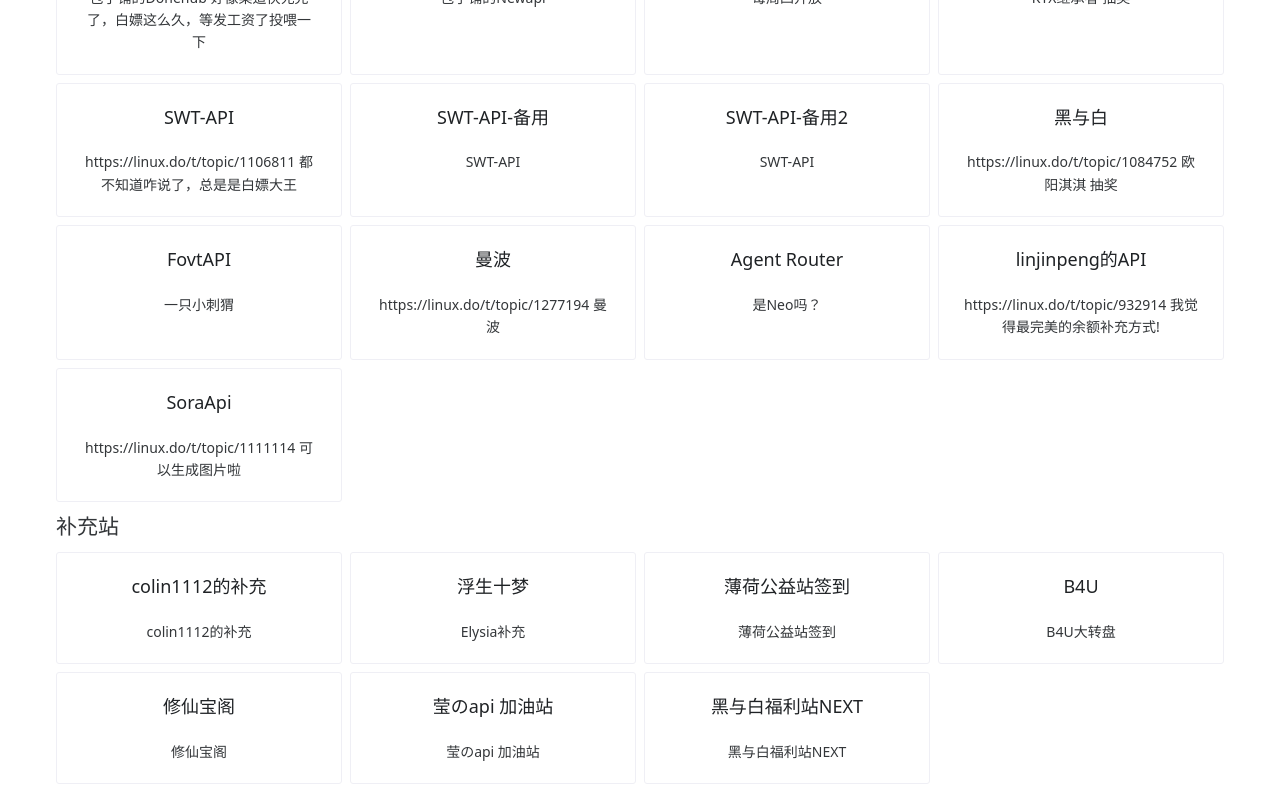
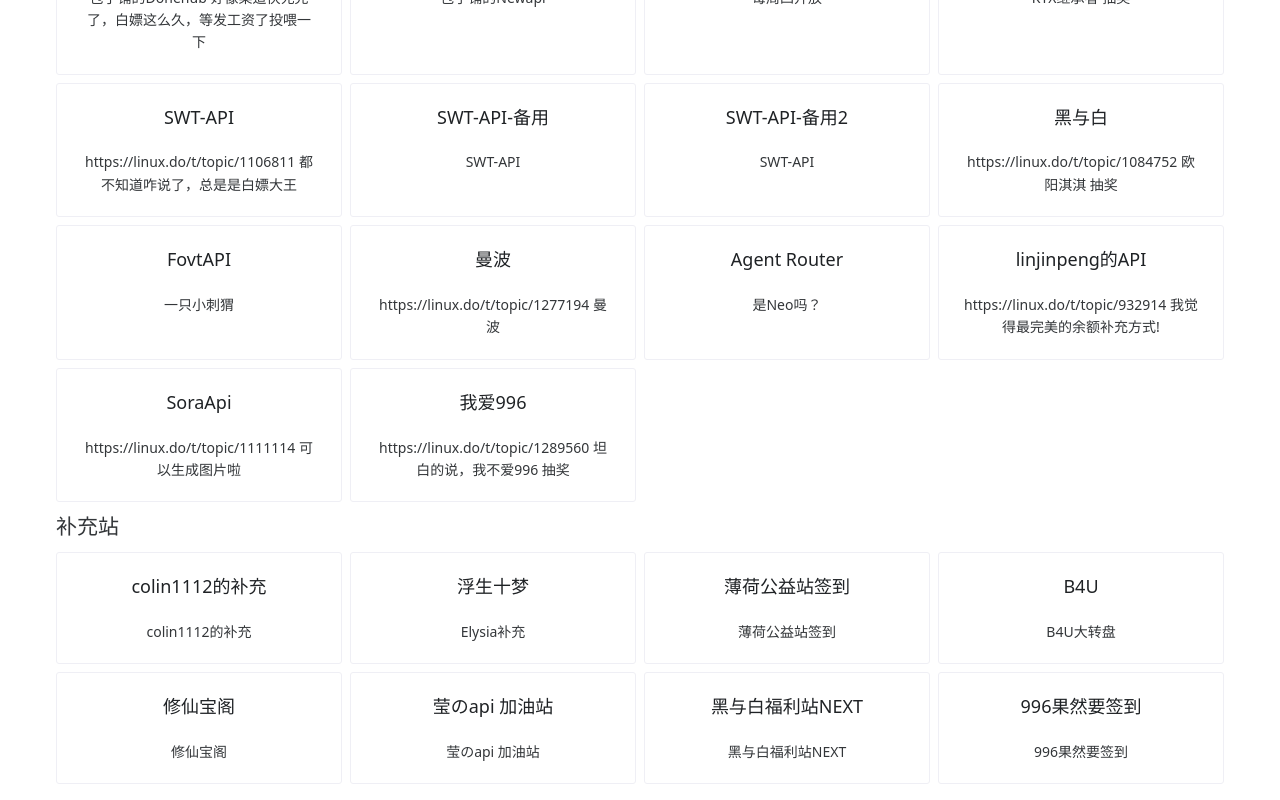
Before and after one commit to XingXiaoWu/Index, a Vue app: page /#/ai-tools2 in a window 1280 px wide. Shown: the part 747-1547 px from the top of the page. Built offline with nearby package versions, Linux system fonts and the light colour scheme; a small style sheet from the web is missing.

Commit message:
feat:更新数据

```diff
--- a/src/const/ai.ts
+++ b/src/const/ai.ts
@@ -199,6 +199,12 @@ const AITools = {
             title: "SoraApi",
             link: "https://api.67.si/",
             text: "https://linux.do/t/topic/1111114\n可以生成图片啦"
+        },
+        {
+            icon: "",
+            title: "我爱996",
+            link: "https://529961.com",
+            text: "https://linux.do/t/topic/1289560\n坦白的说，我不爱996\n抽奖"
         }
     ],
     supplement: [
@@ -244,6 +250,12 @@ const AITools = {
             link: "https://next-cdk.hybgzs.com",
             text: "黑与白福利站NEXT"
         },
+        {
+            icon: "",
+            title: "996果然要签到",
+            link: "https://hub.529961.com/",
+            text: "996果然要签到"
+        },
     ],
     publicData: [
         {
```
